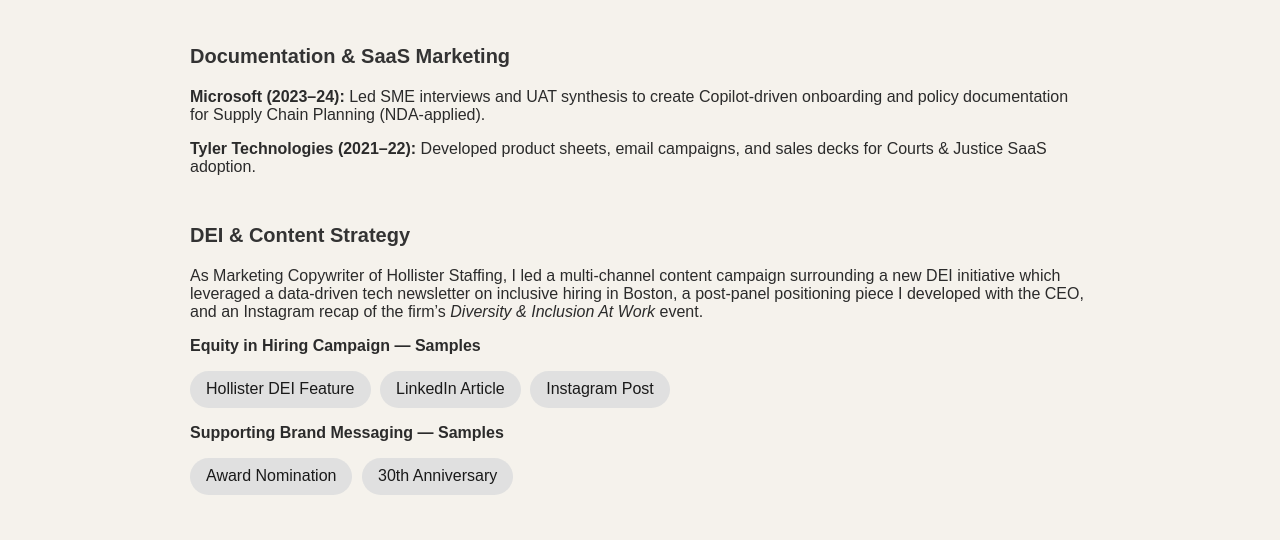
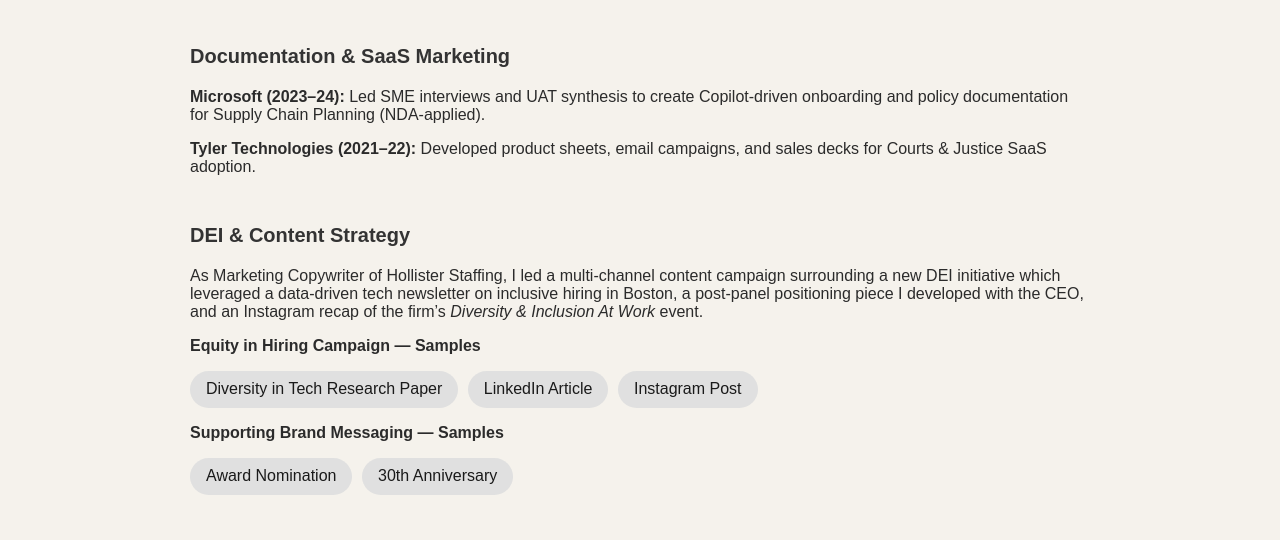
Before and after one commit to ryanlistens/ryan-portfolio, a plain HTML site: page portfolio.html in a window 1280 px wide. Shown: the part 258-798 px from the top of the page. Drawn offline with nearby package versions, Linux system fonts and the light colour scheme.

Commit message:
Update portfolio.html

```diff
--- a/portfolio.html
+++ b/portfolio.html
@@ -22,7 +22,7 @@
   <p> As Marketing Copywriter of Hollister Staffing, I led a multi-channel content campaign surrounding a new DEI initiative which leveraged a data-driven tech newsletter on inclusive hiring in Boston, a post-panel positioning piece I developed with the CEO, and an Instagram recap of the firm’s <em>Diversity &amp; Inclusion At Work</em> event.</p>
   <p><strong>Equity in Hiring Campaign — Samples</strong><br />
   <div class="buttons">
-  <a href="https://web.archive.org/web/20210118080450/https://hollisterstaff.com/intech-diversity-is-an-active-verb/" target="_blank">Hollister DEI Feature</a>
+  <a href="https://web.archive.org/web/20210118080450/https://hollisterstaff.com/intech-diversity-is-an-active-verb/" target="_blank">Diversity in Tech Research Paper</a>
   <a href="https://www.linkedin.com/pulse/diversity-inclusion-matters-start-conversation-kip-hollister/" target="_blank">LinkedIn Article</a>
   <a href="https://www.instagram.com/p/BiSazsRBt-J/?img_index=1" target="_blank">Instagram Post</a>
 </div>
```
